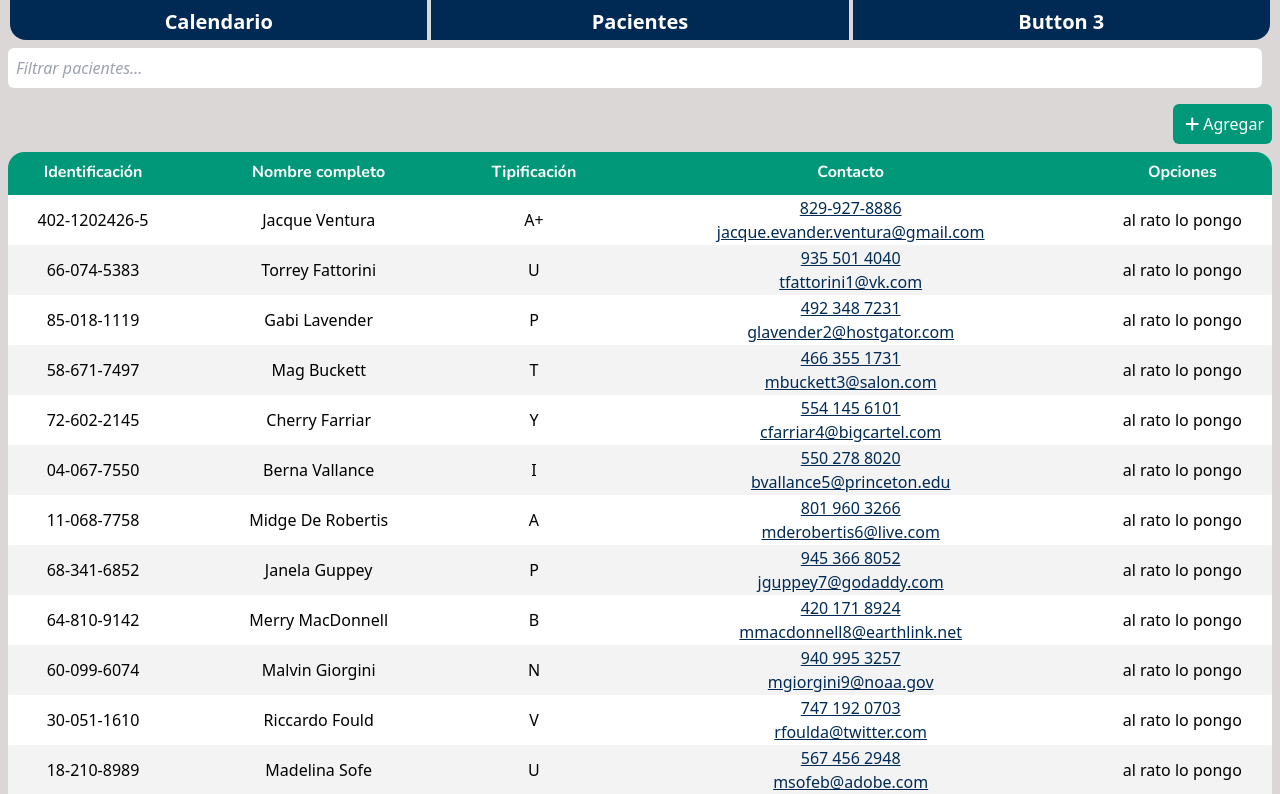
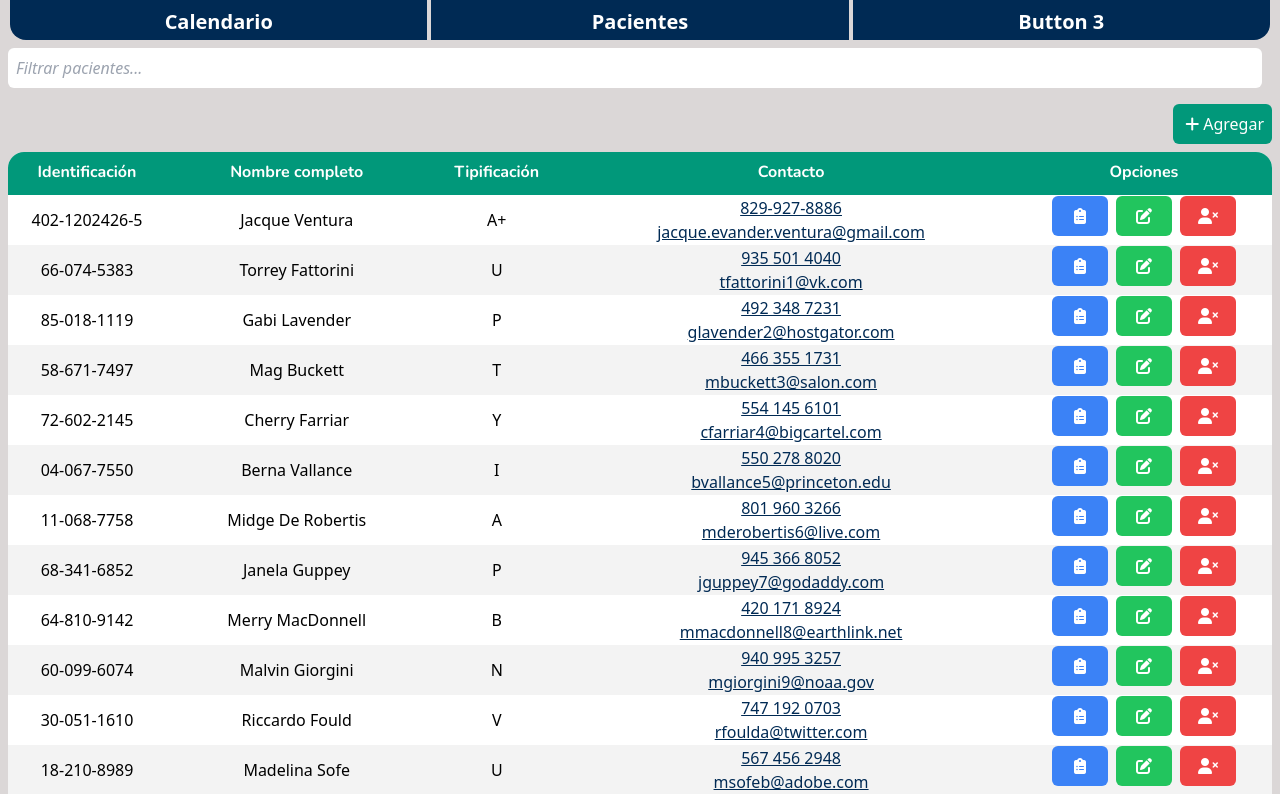
Before and after one commit to JacqueEvanderVentura/healthcare-database, a React (Create React App) app: page / in a window 1280 px wide. Shown: the top 794 px of the page. Built offline with nearby package versions, Linux system fonts and the light colour scheme.

Commit message:
options and icons added to patient list

```diff
--- a/src/Components/Pacientes/Pacientes.tsx
+++ b/src/Components/Pacientes/Pacientes.tsx
@@ -1051,7 +1051,11 @@ export const Pacientes = () => {
               <br/>
               <a href={"mailto:"+dummy.email} target="_blank" className='underline'  >{dummy.email}</a>
               </td>
-              <td>al rato lo pongo</td>
+              <td className='flex justify-center space-x-2'>
+                <button className='w-14 bg-blue-500 '><i className="fa-solid fa-clipboard-list"></i></button>
+                <button className='w-14 bg-green-500'><i className="fa-solid fa-pen-to-square"></i></button>
+                <button className='w-14 bg-red-500'><i className="fa-solid fa-user-xmark"></i></button>
+              </td>
             </tr>
             )}
         </tbody>
```
